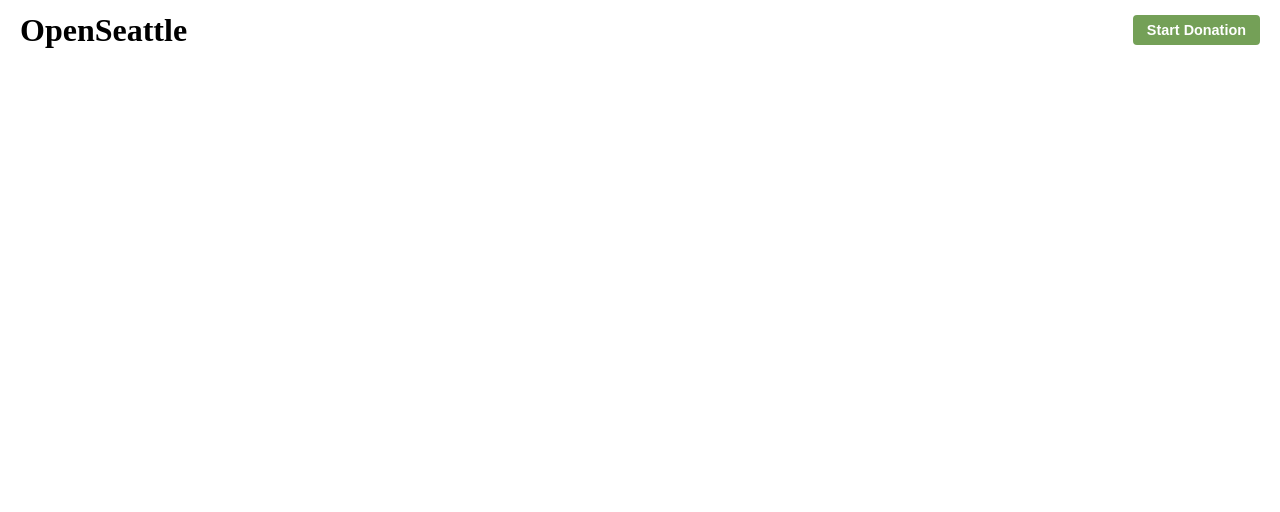
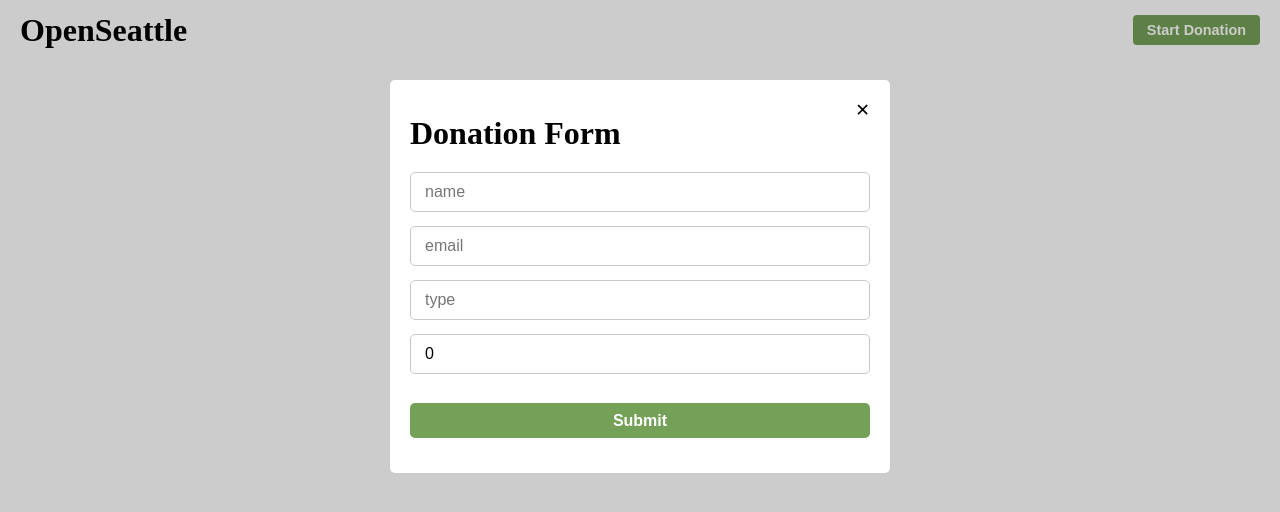
Before and after one commit to EstefanHu/OpenSeattle, a Next.js app: page /dashboard in a window 1280 px wide. Both pictures are taken after a click on the button "Start Donation". Shown: the top 512 px of the page. Built offline with nearby package versions, Linux system fonts and the light colour scheme; no server answers.

Commit message:
donattion form

```diff
--- a/src/app/dashboard/layout.module.scss
+++ b/src/app/dashboard/layout.module.scss
@@ -12,5 +12,7 @@
         right: 0;
         height: 60px;
         padding: 0 20px;
+        z-index: 10;
+        background-color: white;
     }
 }
--- a/src/components/DonateForm.js
+++ b/src/components/DonateForm.js
@@ -12,11 +12,12 @@ const DEFAULT_FIELDS = {
 };
 
 export default function DonateForm() {
+    const [creating, setCreating] = useState(false)
     const [isLoading, setIsLoading] = useState(false);
     const [formData, setFormData] = useState(DEFAULT_FIELDS)
     const [errorData, setErrorData] = useState(DEFAULT_FIELDS)
 
-    const openDonationForm = () => { }
+    const toggleDonationForm = () => setCreating(!creating)
 
     const handleSubmit = async (e) => {
         e.preventDefault();
@@ -48,7 +49,7 @@ export default function DonateForm() {
 
         if (code !== 200) return setErrorData('something went wrong');
 
-        alert('FORM SUBMITTED')
+        setCreating(false)
     }
 
     return (
@@ -56,12 +57,23 @@ export default function DonateForm() {
             <button
                 className={styles.openForm}
                 type='button'
-                onClick={() => null}
+                onClick={toggleDonationForm}
             >
                 Start Donation
             </button>
 
-            <form className={styles.DonateForm} noValidate autoComplete='on' onSubmit={handleSubmit}>
+            <div className={`${creating ? '' : 'hidden'} ${styles.donateWrapper}`}>
+                <form className={styles.donateForm} noValidate autoComplete='on' onSubmit={handleSubmit}>
+                    <button
+                        className={styles.close}
+                        type='button'
+                        onClick={toggleDonationForm}
+                    >
+                        &#x2715;
+                    </button>
+
+                    <h1>Donation Form</h1>
+
                     <fieldset>
                         <input
                             type='text'
@@ -96,10 +108,11 @@ export default function DonateForm() {
                         <p>{errorData.type}</p>
                     </fieldset>
 
-                <input tyupe='submit' className='hidden' />
+                    <input type='submit' className='hidden' />
 
                     <button onClick={handleSubmit} type='submit'>Submit</button>
                 </form>
+            </div>
         </>
     )
 }
--- a/src/components/DonateForm.module.scss
+++ b/src/components/DonateForm.module.scss
@@ -15,9 +15,46 @@
     }
 }
 
-.DonateForm {
-    display: none;
+.donateWrapper {
+    position: fixed;
+    top: 0;
+    bottom: 0;
+    left: 0;
+    right: 0;
+    z-index: 9;
+    background-color: rgba(0, 0, 0, 0.2);
+    cursor: pointer;
+
+    .donateForm {
+        display: flex;
         flex-direction: column;
+        background-color: white;
+        width: 100%;
+        max-width: 500px;
+        margin: 10vh auto 0;
+        padding: 20px 20px 35px;
+        border-radius: 5px;
+        cursor: default;
+
+        .close {
+            background-color: transparent;
+            border: none;
+            width: 15px;
+            height: 15px;
+            align-self: flex-end;
+            color: black;
+            transition: color 0.2s;
+            font-size: 1.1rem;
+            cursor: pointer;
+
+            &:hover {
+                color: var(--accent);
+            }
+        }
+
+        h1 {
+            margin-bottom: 20px;
+        }
 
         fieldset {
             outline: none;
@@ -61,9 +98,10 @@
             width: 100%;
             border-radius: 5px;
             height: 35px;
-        transition: 0.2s;
+            transition: color 0.2s, background-color 0.2s;
             font-size: 1rem;
             font-weight: bold;
+            margin-top: 15px;
             cursor: pointer;
 
             &:hover {
@@ -72,3 +110,4 @@
             }
         }
     }
+}
--- a/src/middleware.js
+++ b/src/middleware.js
@@ -1,7 +1,6 @@
 import { NextResponse } from 'next/server';
 
 export function middleware(req) {
-    console.log(req.nextUrl.pathname)
     const authCookie = req.cookies.get('openSeattleAuth');
 
     if (!authCookie) {
```
Lines whose indentation alone changed are shown as unchanged.
